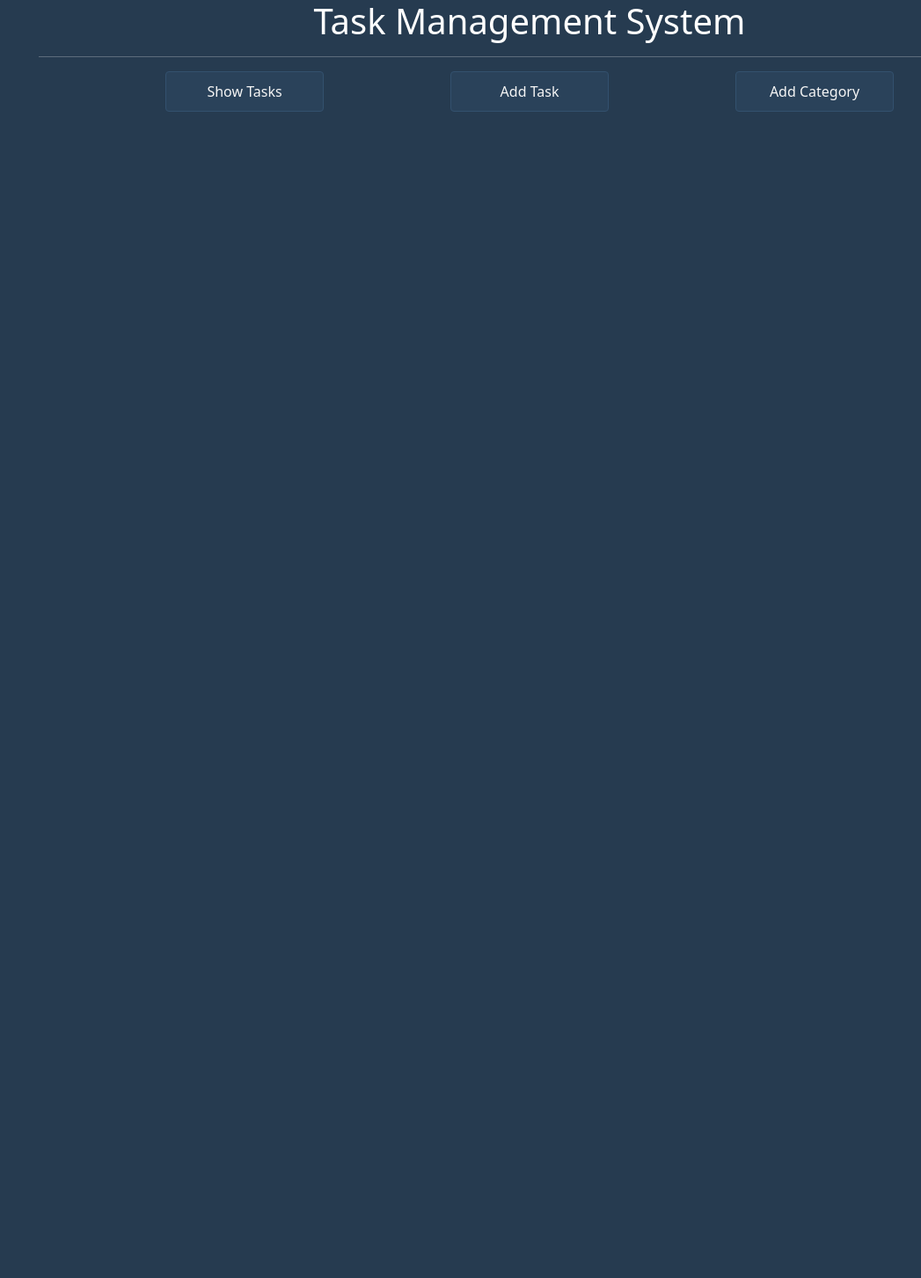
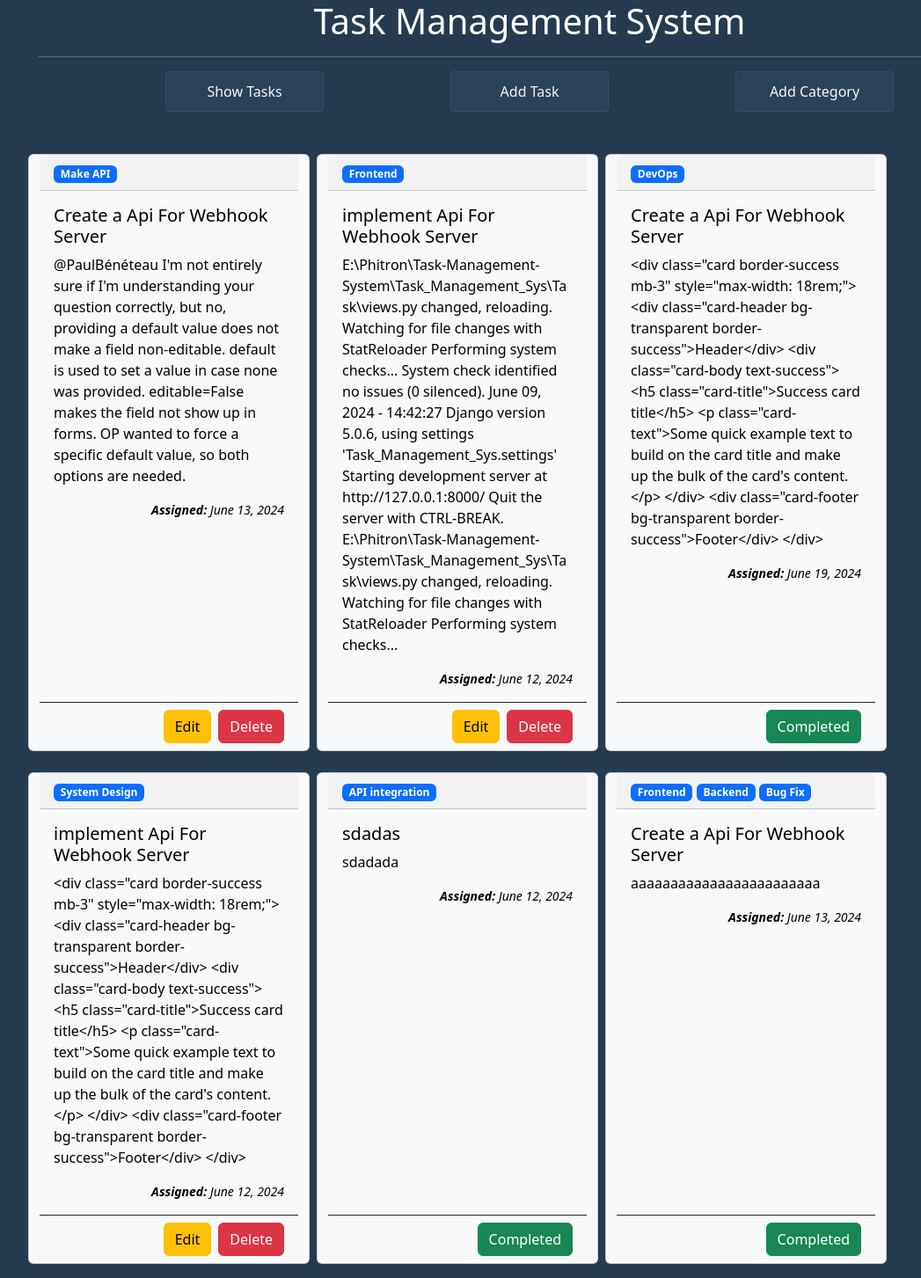
Before and after one commit to ibnTofajjal/Task-Management-Sys, a Django app: page / in a window 1280 px wide. Shown: the whole page at 88% size, without its empty margins (38-1085 px from the left). Before the commit the page ends 127 px from the top, so only its background shows below. Run offline with Django 5.2, Linux system fonts and the light colour scheme; data comes from the database, SQL or seed files in the repository; both versions use the stored data as it was after the commit.

Commit message:
🌱 Render All the Task to the 'Show Task' Route

```diff
--- a/Task_Management_Sys/Task_Management_Sys/views.py
+++ b/Task_Management_Sys/Task_Management_Sys/views.py
@@ -1,6 +1,7 @@
 from django.http import HttpResponse
 from django.shortcuts import render
-
+from Task import models
 
 def home(request):
-    return render(request, "home.html")
+    task = models.TaskModel.objects.all()
+    return render(request, "home.html", {"tasks": task})
--- a/Task_Management_Sys/templates/home.html
+++ b/Task_Management_Sys/templates/home.html
@@ -1 +1,41 @@
-{% extends "base.html" %} {% block content %} {% endblock %}
+{% extends "base.html" %} {% block content %}
+
+<div class="container mt-5">
+  <div class="row gap-2">
+    {% for task in tasks %}
+    <div class="card col-sm-4 text-bg-light mb-3" style="max-width: 20rem">
+      <div class="card-header">
+        {% for ctgry in task.category.all %}
+        <span class="badge bg-primary">{{ctgry.categoryName}}</span>
+        {% endfor %}
+      </div>
+      <div class="card-body">
+        <h5 class="card-title">{{task.taskTitle}}</h5>
+        <p class="card-text">{{task.taskDescription}}</p>
+        <small>
+          <i class="float-end"> <b>Assigned:</b> {{task.taskAssigned}}</i>
+        </small>
+      </div>
+
+      {% if task.is_completed %}
+      <div
+        class="card-footer bg-transparent border-dark d-flex justify-content-end gap-2"
+      >
+        <span class="btn btn-success">Completed</span>
+      </div>
+
+      {% else %}
+      <div
+        class="card-footer bg-transparent border-dark d-flex justify-content-end gap-2"
+      >
+        <a href="#" class="btn btn-warning">Edit</a>
+        <a href="#" class="btn btn-danger">Delete</a>
+      </div>
+      {% endif %}
+    </div>
+
+    {% endfor %}
+  </div>
+</div>
+
+{% endblock %}
```
Also changed, not shown: Task_Management_Sys/Task/views.py (line endings or trailing spaces), Task_Management_Sys/db.sqlite3.
